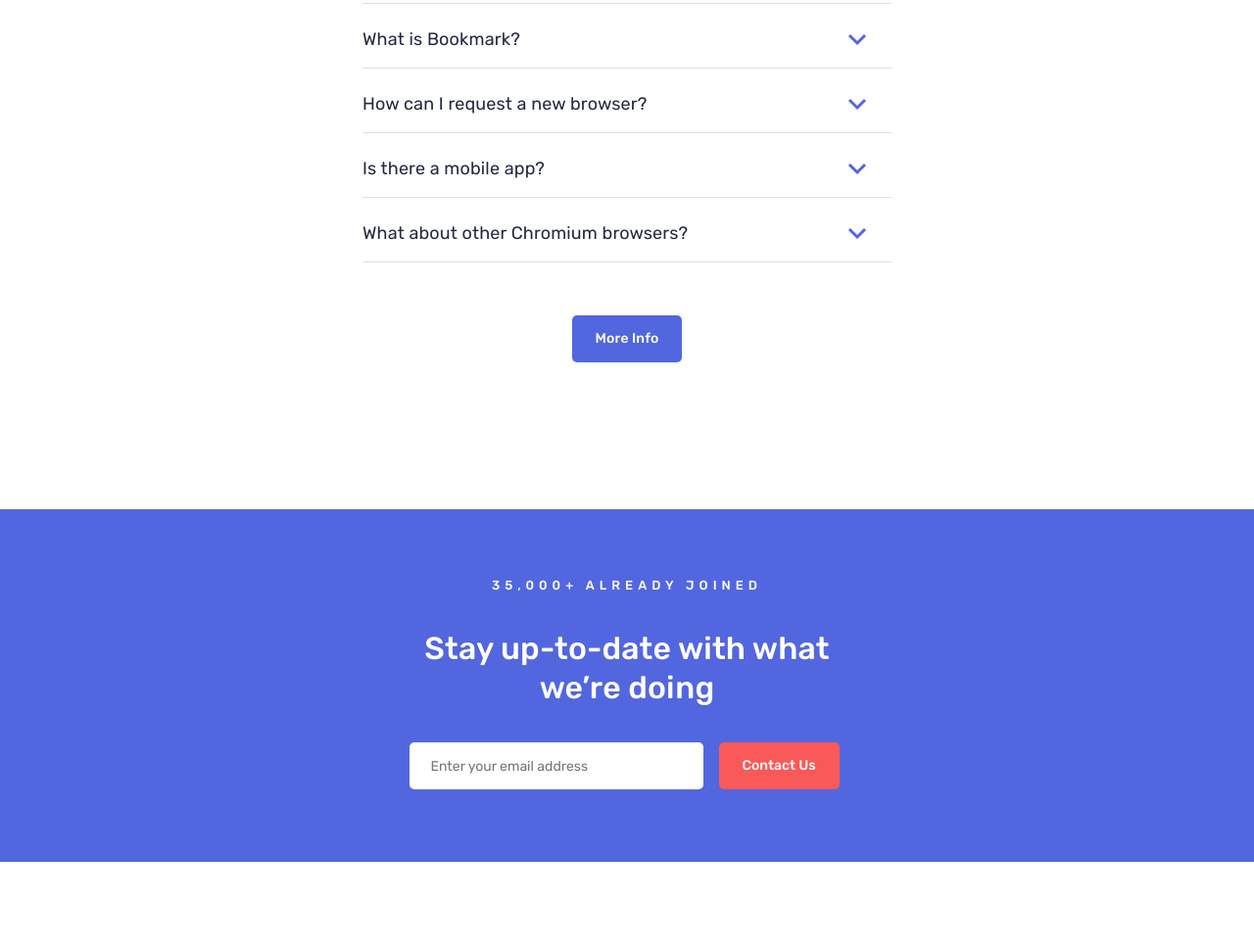
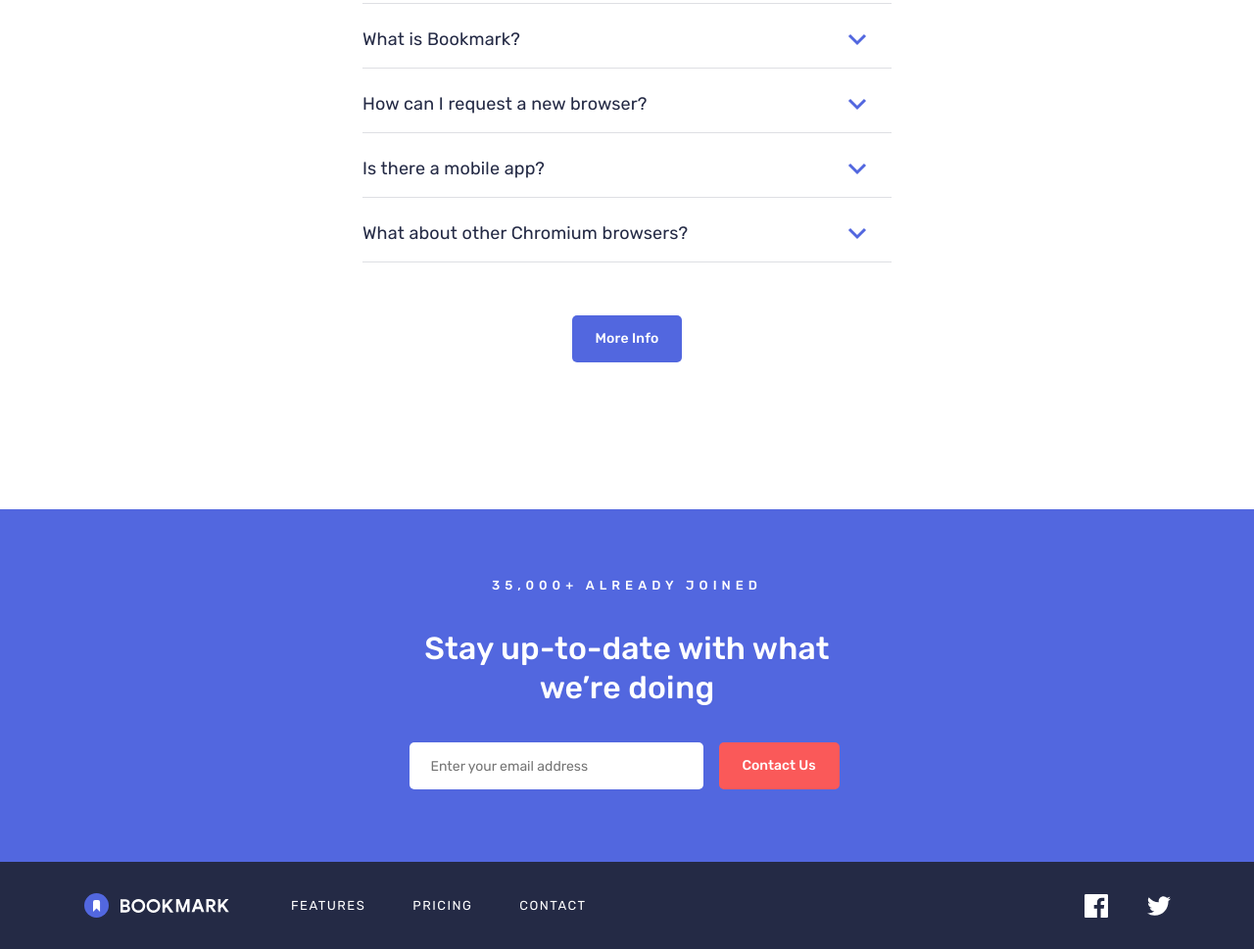
Before and after one commit to ramziddin-frontend/Bookmark, a plain HTML site: page index.html in a window 1280 px wide. Shown: the part 2647-3616 px from the top of the page at 98% size. Before the commit the page ends 3527 px from the top, so only its background shows below. Drawn offline with Linux system fonts and the light colour scheme.

Commit message:
Add site footer

```diff
--- a/css/styles.css
+++ b/css/styles.css
@@ -12,7 +12,7 @@
 @font-face {
   font-family: "Rubik";
   src: url("../fonts/Rubik-Medium.woff2") format("woff2"),
-    url("../fonts/Rubik-Medium.woff") format("woff");
+  url("../fonts/Rubik-Medium.woff") format("woff");
   font-weight: 500;
   font-style: normal;
   font-display: swap;
@@ -21,7 +21,7 @@
 @font-face {
   font-family: "Rubik";
   src: url("../fonts/Rubik-Regular.woff2") format("woff2"),
-    url("../fonts/Rubik-Regular.woff") format("woff");
+  url("../fonts/Rubik-Regular.woff") format("woff");
   font-weight: normal;
   font-style: normal;
   font-display: swap;
@@ -30,7 +30,7 @@
 @font-face {
   font-family: "Rubik";
   src: url("../fonts/Rubik-MediumItalic.woff2") format("woff2"),
-    url("../fonts/Rubik-MediumItalic.woff") format("woff");
+  url("../fonts/Rubik-MediumItalic.woff") format("woff");
   font-weight: 500;
   font-style: italic;
   font-display: swap;
@@ -488,6 +488,32 @@ select:-webkit-autofill:focus {
   margin-bottom: 20px;
 }
 
+/* SOCIALS */
+.socials {
+  display: flex;
+  align-items: center;
+  padding: 0;
+  margin: 0;
+  list-style: none;
+}
+
+.socials__item:not(:last-child) {
+  margin-right: 40px;
+}
+
+.socials__link {
+  display: flex;
+  color: #fff;
+}
+
+.socials__link:hover {
+  color: var(--red);
+}
+
+.socials__link:active {
+  opacity: 0.6;
+}
+
 /* HERO */
 .hero {
   padding-top: 66px;
@@ -749,6 +775,27 @@ select:-webkit-autofill:focus {
   display: none;
 }
 
+/* SITE-FOOTER */
+.site-footer {
+  padding-top: 32px;
+  padding-bottom: 32px;
+  background-color: var(--text-color);
+  color: #fff;
+}
+
+.site-footer__container {
+  display: flex;
+  align-items: center;
+}
+
+.site-footer__logo {
+  margin-right: 63px;
+}
+
+.site-footer__sitenav {
+  margin-right: auto;
+}
+
 
 @media
 only screen and (-webkit-min-device-pixel-ratio: 2),
--- a/index.html
+++ b/index.html
@@ -232,6 +232,37 @@
       </div>
     </section>
   </main>
+
+  <!-- SITE-FOOTER -->
+  <footer class="site-footer">
+    <div class="site-footer__container container">
+      <a class="site-footer__logo logo" href="index.html">
+        <img class="logo__img" src="img/logo-white.svg" alt="Bookmark logo" width="149" height="25">
+      </a>
+
+      <div class="site-footer__sitenav sitenav sitenav--white">
+        <ul class="sitenav__list">
+          <li class="sitenav__item"><a class="sitenav__link" href="#">Features</a></li>
+          <li class="sitenav__item"><a class="sitenav__link" href="#">Pricing</a></li>
+          <li class="sitenav__item"><a class="sitenav__link" href="#">Contact</a></li>
+        </ul>
+      </div>
+
+      <ul class="socials">
+        <li class="socials__item">
+          <a class="socials__link" href="#" target="_blank" aria-label="Facebook">
+            <svg class="socials__icon" width="24" height="24" fill="none" xmlns="http://www.w3.org/2000/svg"><path fill-rule="evenodd" clip-rule="evenodd" d="M22.675 0H1.325C.593 0 0 .593 0 1.325v21.351C0 23.407.593 24 1.325 24H12.82v-9.294H9.692v-3.622h3.128V8.413c0-3.1 1.893-4.788 4.659-4.788 1.325 0 2.463.099 2.795.143v3.24l-1.918.001c-1.504 0-1.795.715-1.795 1.763v2.313h3.587l-.467 3.622h-3.12V24h6.116c.73 0 1.323-.593 1.323-1.325V1.325C24 .593 23.407 0 22.675 0Z" fill="currentColor"/></svg>
+          </a>
+        </li>
+        <li class="socials__item">
+          <a class="socials__link" href="#" target="_blank" aria-label="Twitter">
+            <svg class="socials__icon" width="24" height="20" fill="none" xmlns="http://www.w3.org/2000/svg"><path fill-rule="evenodd" clip-rule="evenodd" d="M24 2.557a9.83 9.83 0 0 1-2.828.775A4.932 4.932 0 0 0 23.337.608a9.864 9.864 0 0 1-3.127 1.195A4.916 4.916 0 0 0 16.616.248c-3.179 0-5.515 2.966-4.797 6.045A13.978 13.978 0 0 1 1.671 1.149a4.93 4.93 0 0 0 1.523 6.574 4.903 4.903 0 0 1-2.229-.616c-.054 2.281 1.581 4.415 3.949 4.89a4.935 4.935 0 0 1-2.224.084 4.928 4.928 0 0 0 4.6 3.419A9.9 9.9 0 0 1 0 17.54a13.94 13.94 0 0 0 7.548 2.212c9.142 0 14.307-7.721 13.995-14.646A10.025 10.025 0 0 0 24 2.557Z" fill="currentColor"/></svg>
+          </a>
+        </li>
+      </ul>
+    </div>
+  </footer>
+
   <script src="js/main.js"></script>
 </body>
 </html>
```
Also changed, not shown: img/circled-divider.svg (added), img/down-arrow.svg (added), img/facebook.svg (added), img/logo-white.svg (added), img/twitter.svg (added). Lines whose indentation alone changed are shown as unchanged.
